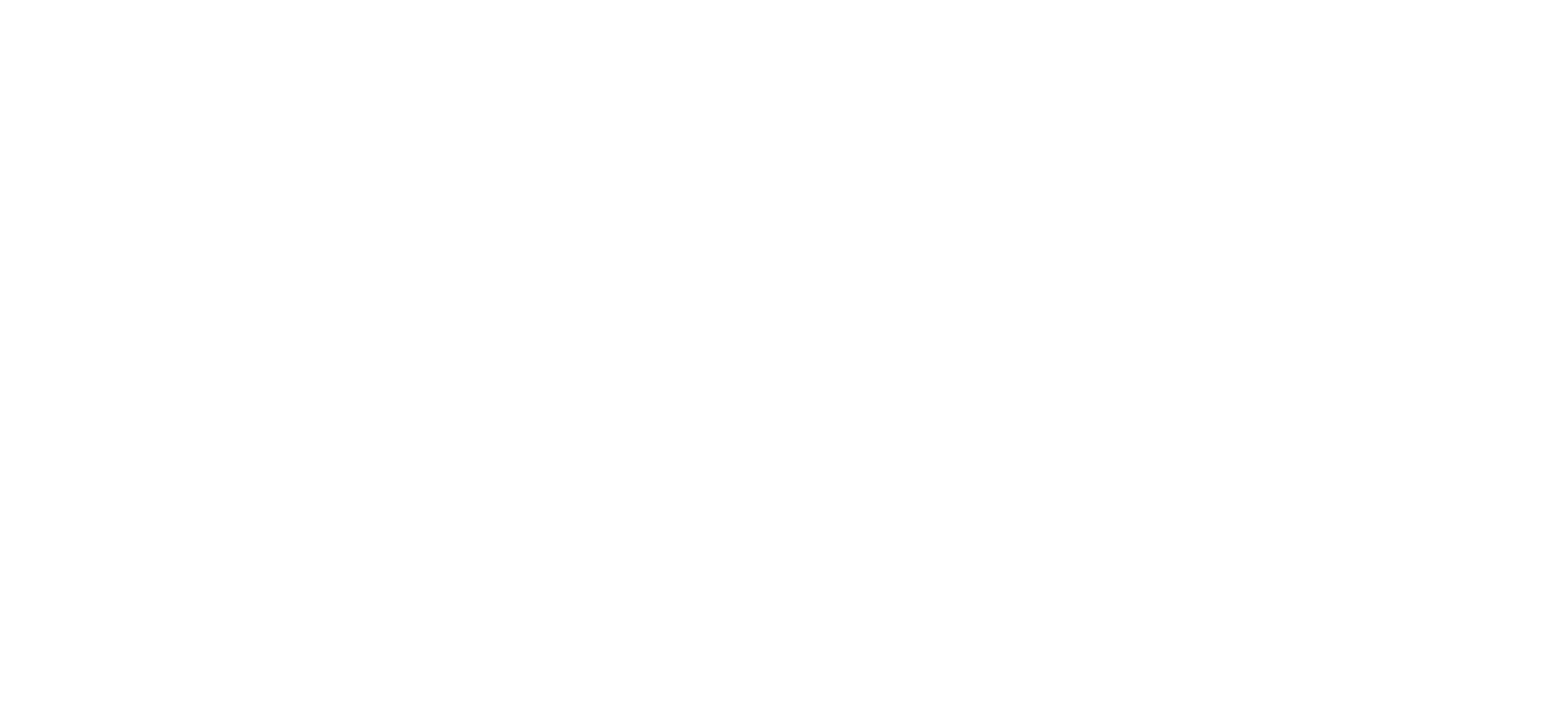
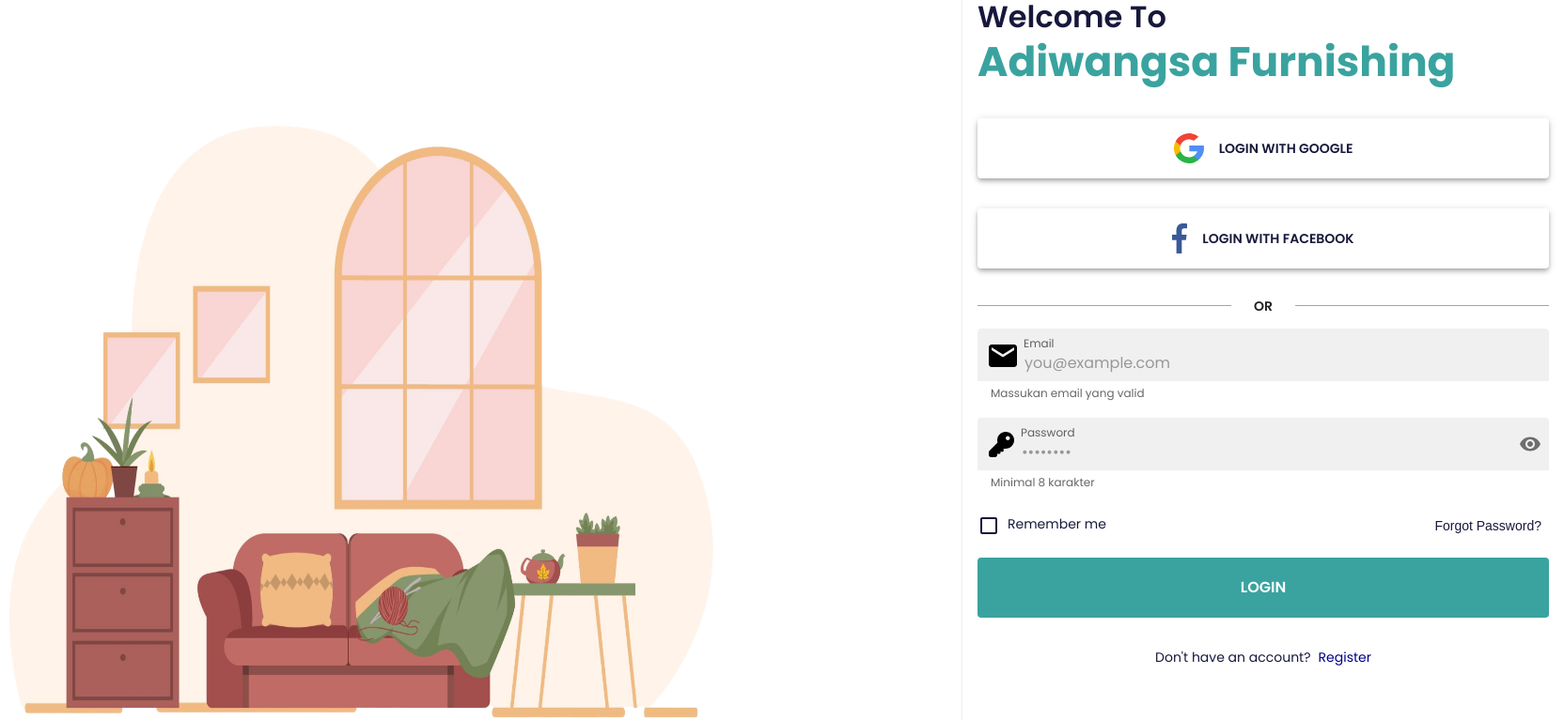
Before and after one commit to leonardi-dotcom/fe, a React (Vite) app: page /login in a window 1280 px wide. Before the commit this address had no page. Shown: the part 180-947 px from the top of the page at 94% size, 1664 px wide, since content can reach past the window. Before the commit the page ends 800 px from the top, so only its background shows below. Built offline with nearby package versions, Linux system fonts and the light colour scheme; a web font is replaced by a local one.

Commit message:
EFURNITURE-19
* Add Login User Page

```diff
--- a/src/App.tsx
+++ b/src/App.tsx
@@ -6,6 +6,7 @@
 import Shipping from "./pages/Shipping";
 import Payment from "./pages/Payment";
 import CreateLogin from "./pages/CreateLogin";
+import Login from "./pages/Login";
 
 function App() {
   return (
@@ -18,6 +19,7 @@
         <Route path="/shipping" element={<Shipping />} />
         <Route path="/payment" element={<Payment />} />
         <Route path="/createlogin" element={<CreateLogin />} />
+        <Route path="/login" element={<Login />} />
       </Routes>
     </BrowserRouter>
   );
--- /dev/null
+++ b/src/components/sections/login/BodyLoginSection.tsx
@@ -0,0 +1,304 @@
+import {
+  Box,
+  Button,
+  Card,
+  Checkbox,
+  Divider,
+  IconButton,
+  InputAdornment,
+  TextField,
+  Typography,
+  useTheme,
+} from "@mui/material";
+import ImgBg from "../../../assets/img/login/imgBg.png";
+import GoogleLoginIcon from "../../../theme/icon/GoogleLoginIcon";
+import FacebookLoginIcon from "../../../theme/icon/FacebookLoginIcon";
+import EmailLoginIcon from "../../../theme/icon/login/EmailLoginIcon";
+import KeyLoginIcon from "../../../theme/icon/login/KeyLoginIcon";
+import { useState } from "react";
+import { Visibility, VisibilityOff } from "@mui/icons-material";
+import { Link } from "react-router-dom";
+
+const BodyLoginSection = () => {
+  const theme = useTheme();
+
+  const [showPassword, setShowPassword] = useState(false);
+  const [remember, setRemember] = useState(false);
+
+  return (
+    <>
+      {/* CreateLogin Body */}
+      <Box
+        sx={{
+          width: "104rem",
+          height: "60.75rem",
+          display: "flex",
+          flexDirection: "row",
+          justifyContent: "space-between",
+          mx: "auto",
+          mt: "5rem",
+        }}
+      >
+        {/* CreateLogin Body | Left img */}
+        <Box
+          sx={{ width: "48rem", height: "58.75" }}
+          component="img"
+          src={ImgBg}
+          alt="Cover login"
+        />
+        {/* CreateLogin Body | Right */}
+        <Card
+          sx={{
+            width: "40rem",
+            height: "50rem",
+            display: "flex",
+            flexDirection: "column",
+            p: 2,
+          }}
+        >
+          <Typography
+            variant="TitleLarge"
+            color={theme.custom.color.neutral.SpaceCadet}
+          >
+            Welcome To
+          </Typography>
+          <Typography variant="h1" color={theme.custom.color.primary.Verdigris}>
+            Adiwangsa Furnishing
+          </Typography>
+          {/* CreateLogin Body | Button Social media */}
+          <Box
+            sx={{
+              display: "flex",
+              flexDirection: "column",
+              gap: "2rem",
+              mt: "2rem",
+            }}
+          >
+            <Button
+              sx={{
+                height: "4rem",
+                minWidth: "fit-content",
+                px: "40px",
+                boxShadow: theme.shadows[4],
+                gap: 2,
+              }}
+            >
+              <GoogleLoginIcon />
+              <Typography
+                variant="LabelSmall"
+                color={theme.custom.color.neutral.SpaceCadet}
+              >
+                Login with Google
+              </Typography>
+            </Button>
+            <Button
+              sx={{
+                height: "4rem",
+                minWidth: "fit-content",
+                px: "40px",
+                boxShadow: theme.shadows[4],
+                gap: 2,
+              }}
+            >
+              <FacebookLoginIcon />
+              <Typography
+                variant="LabelSmall"
+                color={theme.custom.color.neutral.SpaceCadet}
+              >
+                Login with Facebook
+              </Typography>
+            </Button>
+          </Box>
+          {/* CreateLogin Body | Divider */}
+          <Box
+            sx={{
+              display: "flex",
+              flexDirection: "row",
+              alignItems: "center",
+              gap: "1.5rem",
+              mt: "2rem",
+            }}
+          >
+            <Divider
+              sx={{
+                flex: 1,
+                borderColor: theme.custom.color.neutral.CoolGrey,
+              }}
+            />
+            <Typography variant="LabelSmall">OR</Typography>
+            <Divider
+              sx={{
+                flex: 1,
+                borderColor: theme.custom.color.neutral.CoolGrey,
+              }}
+            />
+          </Box>
+          {/* CreateLogin Body | Email & password */}
+          <Box
+            sx={{
+              display: "flex",
+              flexDirection: "column",
+              gap: 2,
+              minWidth: "fit-content",
+              height: "4rem",
+              mt: "1rem",
+            }}
+          >
+            <TextField
+              label="Email"
+              type="email"
+              placeholder="you@example.com"
+              variant="filled"
+              helperText="Massukan email yang valid"
+              fullWidth
+              slotProps={{
+                input: {
+                  disableUnderline: true,
+                  startAdornment: (
+                    <InputAdornment position="start">
+                      <EmailLoginIcon style={{ marginTop: "-14px" }} />
+                    </InputAdornment>
+                  ),
+                },
+                inputLabel: {
+                  sx: {
+                    textAlign: "left",
+                    width: "100%",
+                    pr: 2,
+                    ml: "2.3rem",
+                  },
+                },
+              }}
+            />
+            <TextField
+              label="Password"
+              type={showPassword ? "text" : "password"}
+              placeholder="••••••••"
+              variant="filled"
+              helperText="Minimal 8 karakter"
+              fullWidth
+              slotProps={{
+                input: {
+                  disableUnderline: true,
+                  startAdornment: (
+                    <InputAdornment position="start">
+                      <KeyLoginIcon style={{ marginTop: "-14px" }} />
+                    </InputAdornment>
+                  ),
+                  endAdornment: (
+                    <InputAdornment position="end">
+                      <IconButton
+                        onClick={() => setShowPassword((p1) => !p1)}
+                        edge="end"
+                      >
+                        {showPassword ? <VisibilityOff /> : <Visibility />}
+                      </IconButton>
+                    </InputAdornment>
+                  ),
+                },
+                inputLabel: {
+                  sx: {
+                    textAlign: "left",
+                    width: "100%",
+                    pr: 2,
+                    ml: "2.1rem",
+                  },
+                },
+              }}
+            />
+          </Box>
+          {/* CreateLogin Body | Remember me & Forgot Password */}
+          <Box
+            sx={{
+              display: "flex",
+              flexDirection: "row",
+              alignItems: "center",
+              mt: "8rem",
+              gap: "0.5rem",
+              justifyContent: "space-between",
+            }}
+          >
+            <Box
+              sx={{
+                display: "flex",
+                flexDirection: "row",
+                gap: "0.5rem",
+              }}
+            >
+              <Checkbox
+                checked={remember}
+                onChange={(e) => setRemember(e.target.checked)}
+                sx={{
+                  padding: 0,
+                  color: theme.custom.color.neutral.SpaceCadet,
+                }}
+              />
+              <Typography
+                variant="BodyMedium"
+                color={theme.custom.color.neutral.SpaceCadet}
+              >
+                Remember me
+              </Typography>
+            </Box>
+            <IconButton>
+              <Typography
+                variant="BodyMedium"
+                color={theme.custom.color.neutral.SpaceCadet}
+              >
+                Forgot Password?
+              </Typography>
+            </IconButton>
+          </Box>
+          {/* CreateLogin Body | Button Login */}
+          <Button
+            sx={{
+              bgcolor: theme.custom.color.primary.Verdigris,
+              height: "4rem",
+              mt: "1rem",
+            }}
+          >
+            <Typography
+              variant="LabelMedium"
+              color={theme.custom.color.neutral.White}
+            >
+              Login
+            </Typography>
+          </Button>
+          {/* CreateLogin Body | Dont have account? Register */}
+          <Box
+            sx={{
+              display: "flex",
+              flexDirection: "row",
+              gap: 1,
+              mt: "2rem",
+              justifyContent: "center",
+            }}
+          >
+            <Typography
+              variant="BodyMedium"
+              color={theme.custom.color.neutral.SpaceCadet}
+            >
+              Don't have an account?
+            </Typography>
+            <Typography
+              component={Link}
+              to="/createlogin"
+              variant="BodyMedium"
+              sx={{
+                color: theme.custom.color.neutral.DarkBlue,
+                textDecoration: "none",
+                "&:hover": {
+                  textDecoration: "underline",
+                },
+              }}
+            >
+              Register
+            </Typography>
+          </Box>
+        </Card>
+      </Box>
+    </>
+  );
+};
+
+export default BodyLoginSection;
--- /dev/null
+++ b/src/pages/Login.tsx
@@ -0,0 +1,15 @@
+import Navbar from "../components/common/Navbar";
+import FooterSection from "../components/sections/FooterSection";
+import BodyLoginSection from "../components/sections/login/BodyLoginSection";
+
+const Login = () => {
+  return (
+    <>
+      <Navbar />
+      <BodyLoginSection />
+      <FooterSection />
+    </>
+  );
+};
+
+export default Login;
--- a/src/theme/color.ts
+++ b/src/theme/color.ts
@@ -20,5 +20,6 @@
     White: "#FFFFFF",
     Black: "#000000",
     Orange: "#F66B0E",
+    DarkBlue: "#00008b",
   },
 };
```
Also changed, not shown: 1 other file (tests, documents, lock files or other folders).
